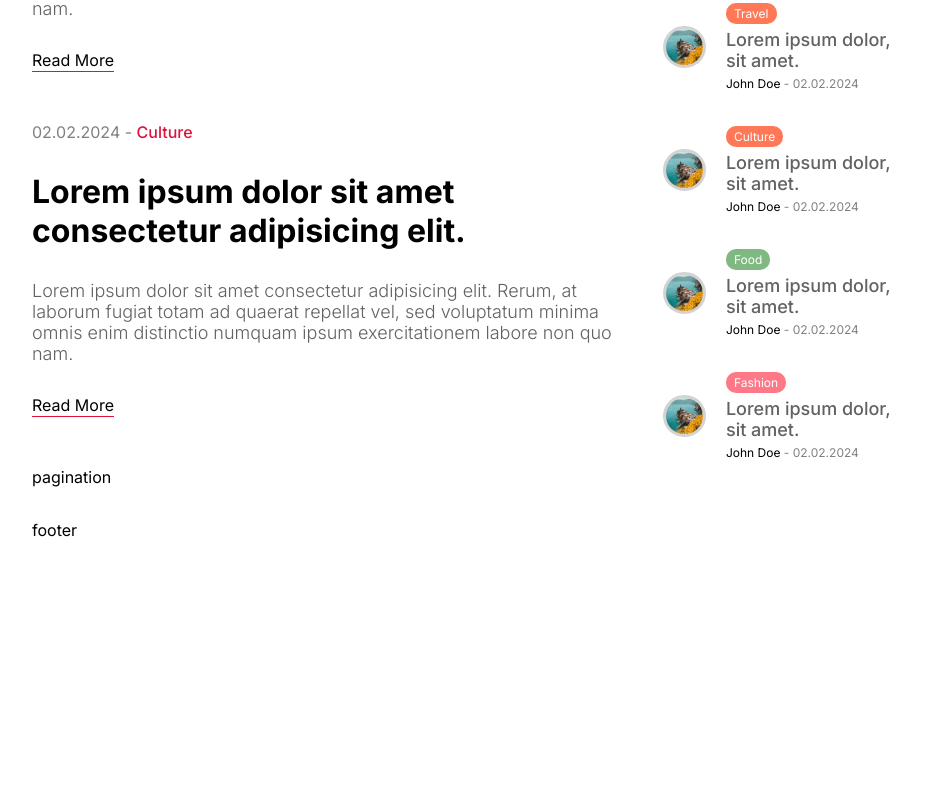
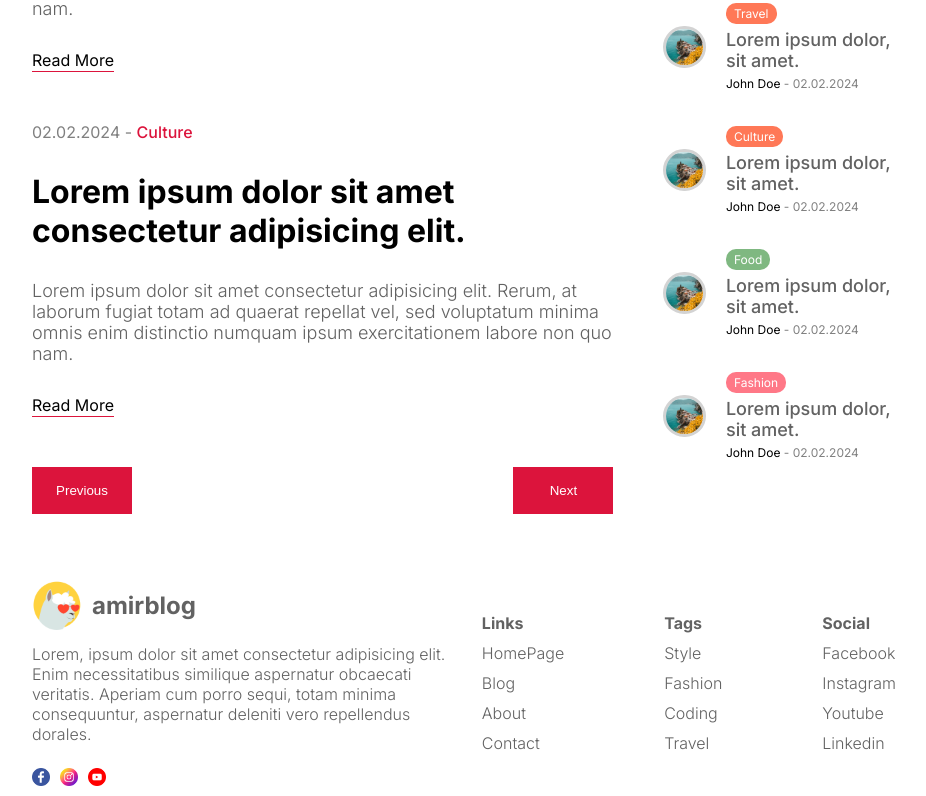
Before and after one commit to amirmammadov/blog-app, a Next.js app: page / in a window 1280 px wide. Shown: the part 2525-3321 px from the top of the page, without its empty margins (176-1102 px from the left). Before the commit the page ends 3065 px from the top, so only its background shows below. Built offline with nearby package versions, Linux system fonts and the light colour scheme.

Commit message:
footer was done

```diff
--- a/components/footer/Footer.jsx
+++ b/components/footer/Footer.jsx
@@ -2,8 +2,54 @@
 
 import styles from "./footer.module.css";
 
+import Image from "next/image";
+import Link from "next/link";
+
 const Footer = () => {
-  return <div className={styles.container}>footer</div>;
+  return (
+    <div className={styles.container}>
+      <div className={styles.info}>
+        <div className={styles.logo}>
+          <Image src="/logo.png" alt="logo" width={50} height={50} />
+          <h1 className={styles.logoText}>amirblog</h1>
+        </div>
+        <p className={styles.desc}>
+          Lorem, ipsum dolor sit amet consectetur adipisicing elit. Enim
+          necessitatibus similique aspernatur obcaecati veritatis. Aperiam cum
+          porro sequi, totam minima consequuntur, aspernatur deleniti vero
+          repellendus dorales.
+        </p>
+        <div className={styles.icons}>
+          <Image src="/facebook.png" alt="facebook" width={18} height={18} />
+          <Image src="/instagram.png" alt="instagram" width={18} height={18} />
+          <Image src="/youtube.png" alt="youtube" width={18} height={18} />
+        </div>
+      </div>
+      <div className={styles.links}>
+        <div className={styles.list}>
+          <span className={styles.listTitle}>Links</span>
+          <Link href="/">HomePage</Link>
+          <Link href="/">Blog</Link>
+          <Link href="/">About</Link>
+          <Link href="/">Contact</Link>
+        </div>
+        <div className={styles.list}>
+          <span className={styles.listTitle}>Tags</span>
+          <Link href="/">Style</Link>
+          <Link href="/">Fashion</Link>
+          <Link href="/">Coding</Link>
+          <Link href="/">Travel</Link>
+        </div>
+        <div className={styles.list}>
+          <span className={styles.listTitle}>Social</span>
+          <Link href="/">Facebook</Link>
+          <Link href="/">Instagram</Link>
+          <Link href="/">Youtube</Link>
+          <Link href="/">Linkedin</Link>
+        </div>
+      </div>
+    </div>
+  );
 };
 
 export default Footer;
--- a/components/footer/footer.module.css
+++ b/components/footer/footer.module.css
@@ -0,0 +1,77 @@
+.container {
+  margin-top: 50px;
+  padding: 10px 0;
+  display: flex;
+  align-items: center;
+  justify-content: space-between;
+  color: var(--softTextColor);
+}
+
+.info {
+  flex: 1;
+  display: flex;
+  flex-direction: column;
+  gap: 14px;
+}
+
+.logo {
+  display: flex;
+  align-items: center;
+  gap: 10px;
+}
+
+.logoText {
+  font-size: 24px;
+}
+
+.desc {
+  font-weight: 300;
+}
+
+.icons {
+  margin-top: 10px;
+  display: flex;
+  gap: 10px;
+}
+
+.links {
+  flex: 1;
+  display: flex;
+  justify-content: flex-end;
+  gap: 100px;
+}
+
+.list {
+  display: flex;
+  flex-direction: column;
+  gap: 10px;
+  font-weight: 300;
+}
+
+.listTitle {
+  font-weight: bold;
+}
+
+@media screen and (max-width: 1024px) {
+  .links {
+    gap: 50px;
+  }
+}
+
+@media screen and (max-width: 768px) {
+  .container {
+    flex-direction: column;
+    gap: 50px;
+  }
+
+  .links {
+    width: 100%;
+    justify-content: space-between;
+  }
+}
+
+@media screen and (max-width: 640px) {
+  .links {
+    font-size: 14px;
+  }
+}
--- a/components/pagination/Pagination.jsx
+++ b/components/pagination/Pagination.jsx
@@ -3,7 +3,12 @@
 import styles from "./pagination.module.css";
 
 const Pagination = () => {
-  return <div className={styles.container}>pagination</div>;
+  return (
+    <div className={styles.container}>
+      <button className={styles.button}>Previous</button>
+      <button className={styles.button}>Next</button>
+    </div>
+  );
 };
 
 export default Pagination;
--- a/components/pagination/pagination.module.css
+++ b/components/pagination/pagination.module.css
@@ -0,0 +1,18 @@
+.container {
+  display: flex;
+  justify-content: space-between;
+}
+
+.button {
+  width: 100px;
+  border: none;
+  padding: 16px;
+  background-color: crimson;
+  color: white;
+  cursor: pointer;
+}
+
+.button:disabled {
+  background-color: rgba(220, 20, 60, 0.473);
+  cursor: not-allowed;
+}
```
